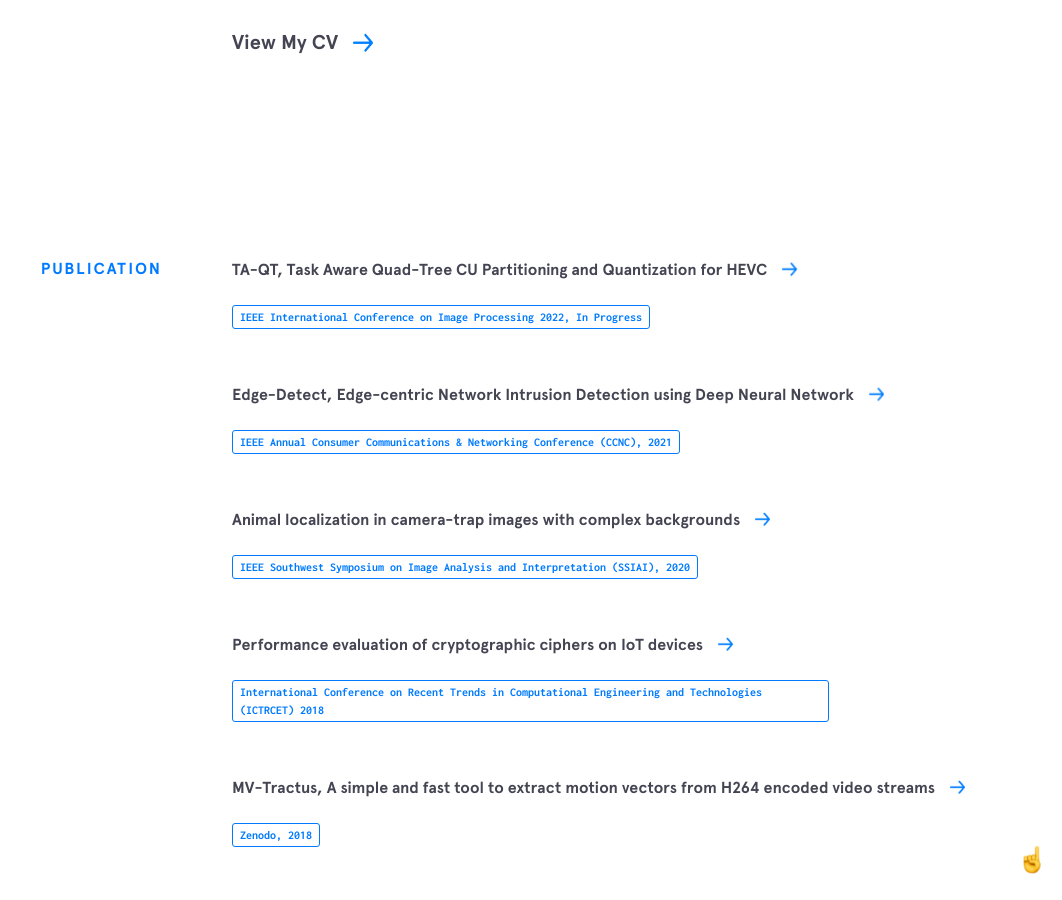
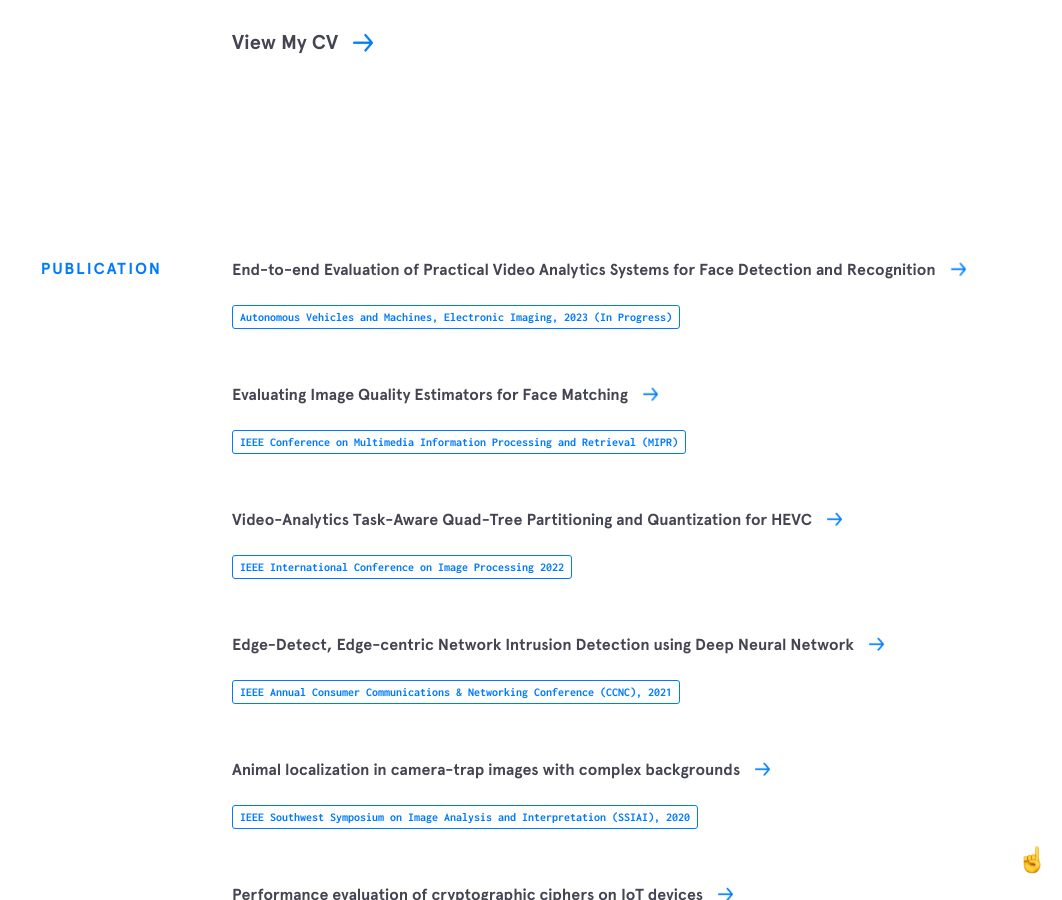
Before and after one commit to praneet195/praneet195.github.io, a Jekyll site: the page built from index.html, in a window 1280 px wide and 900 px high, scrolled down 2755 px. Shown: the whole window, without its empty margins (218-1280 px from the left). Built offline with Jekyll 4.4.1, drawn with Linux system fonts in a browser that asks for light colours; nearby versions of some CDN libraries.

Commit message:
Update publication.yml

```diff
--- a/_data/publication.yml
+++ b/_data/publication.yml
@@ -1,7 +1,17 @@
-- name: TA-QT, Task Aware Quad-Tree CU Partitioning and Quantization for HEVC
+- name: End-to-end Evaluation of Practical Video Analytics Systems for Face Detection and Recognition
   url:
   used:
-    - thing: IEEE International Conference on Image Processing 2022, In Progress
+    - thing: Autonomous Vehicles and Machines, Electronic Imaging, 2023 (In Progress)
+
+- name: Evaluating Image Quality Estimators for Face Matching
+  url: https://ieeexplore.ieee.org/abstract/document/9874569
+  used:
+    - thing: IEEE Conference on Multimedia Information Processing and Retrieval (MIPR)
+
+- name: Video-Analytics Task-Aware Quad-Tree Partitioning and Quantization for HEVC
+  url: https://ieeexplore.ieee.org/abstract/document/9897965
+  used:
+    - thing: IEEE International Conference on Image Processing 2022
 
 - name: Edge-Detect, Edge-centric Network Intrusion Detection using Deep Neural Network
   url: https://ieeexplore.ieee.org/abstract/document/9369469
```
